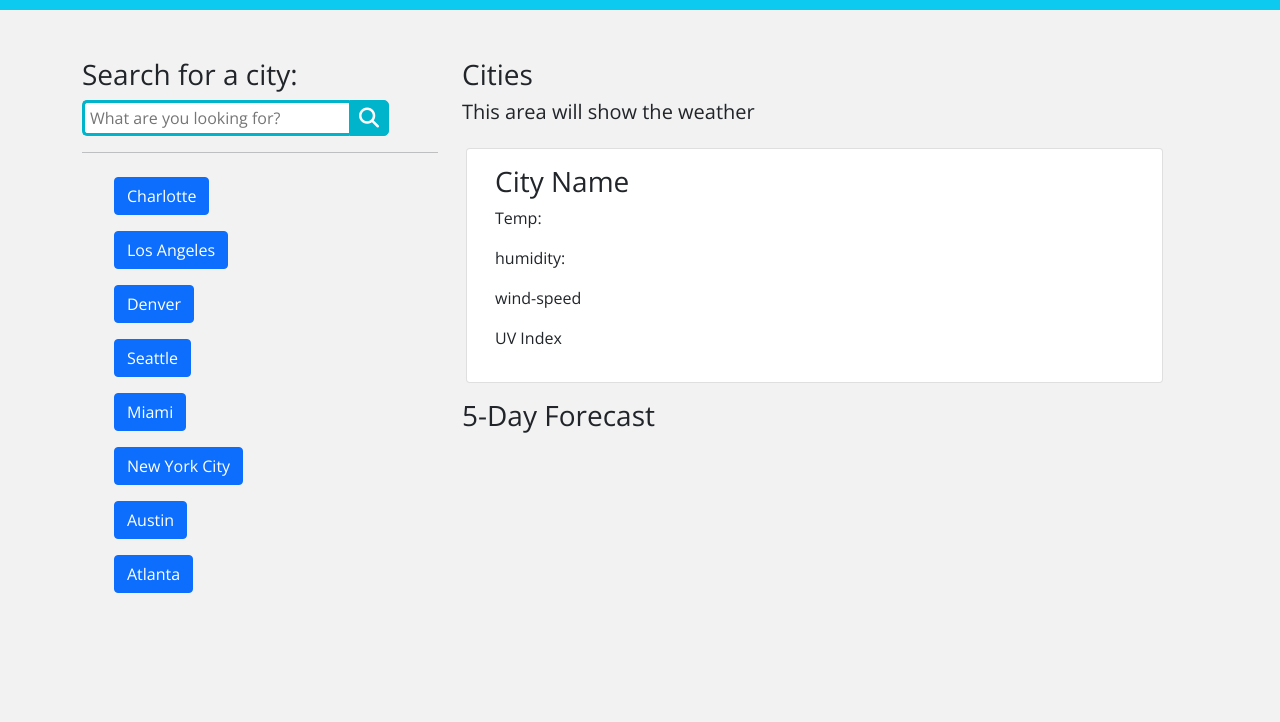
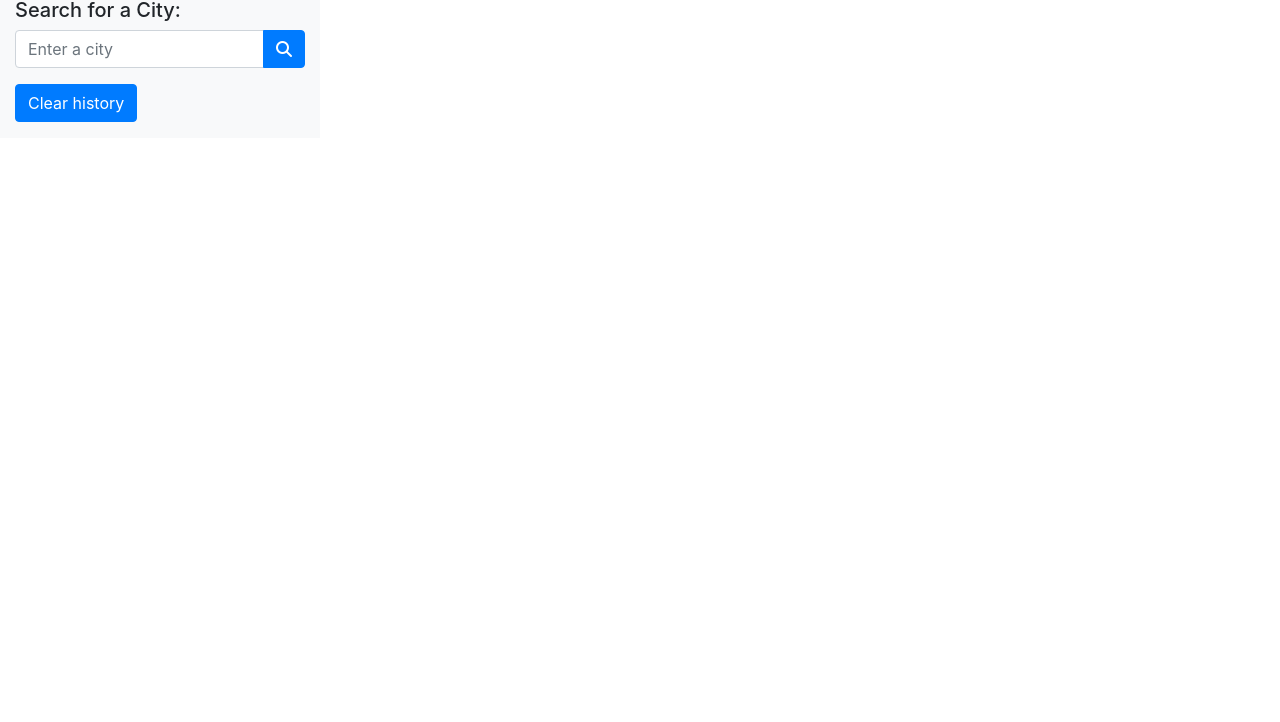
Before and after one commit to devramirez/weather-dashboard, a plain HTML site: page index.html in a window 1280 px wide. Shown: the part 78-800 px from the top of the page. Drawn offline with nearby package versions, Linux system fonts and the light colour scheme.

Commit message:
reformatted html code

```diff
--- a/index.html
+++ b/index.html
@@ -1,80 +1,67 @@
 <!DOCTYPE html>
 <html lang="en">
+
 <head>
     <meta charset="UTF-8">
-    <meta http-equiv="X-UA-Compatible" content="IE=edge">
     <meta name="viewport" content="width=device-width, initial-scale=1.0">
+    <meta http-equiv="X-UA-Compatible" content="ie=edge">
     <link rel="stylesheet" href="https://cdn.jsdelivr.net/npm/bootstrap@5.1.3/dist/css/bootstrap.min.css">
     <link rel="stylesheet" href="https://fonts.googleapis.com/css?family=Hind&amp;display=swap">
-   <link rel="stylesheet" href="assets/style.css">
+    <link rel="stylesheet" href="https://stackpath.bootstrapcdn.com/bootstrap/4.3.1/css/bootstrap.min.css" crossorigin="anonymous">
+    <link rel="stylesheet" href="https://cdnjs.cloudflare.com/ajax/libs/font-awesome/5.11.2/css/all.min.css">
     <title>Weather Dashboard</title>
 </head>
+
+<!-- header section -->
+
 <body>
-<!-- Weather Dashboard layout -->
-    <header class="container-fluid p-3 mb-2 bg-info text-white mb-5 p-3">
-    <div class="d-flex justify-content-center">
+    <header class="container-fluid text-center text-white bg-dark p-2">
         <h1>Weather Dashboard</h1>
+    </header>
+<!-- search for cities section -->
 
-    </div>
-    </header>
-
-    <!-- Two column layout -->
-  <section class="container my-5">
-    <!-- Use row class to create row in the container -->
+    <div class="container-fluid">
         <div class="row">
-      <!-- Use col-* classes for different column sizes on different screens -->
-      <div class="col-12 col-md-8 col-lg-4 justify-content-start">
-        <h3>Search for a city:</h3>
-        <div class="search">
-            <input type="text" class="searchTerm" placeholder="What are you looking for?">
-            <button type="submit" class="searchButton">
-              <i class="fa fa-search"></i>
+            <div class="col-lg-3 bg-light">
+                <h5 class="mt-1">Search for a City:</h5>
+                <div class="input-group mb-3">
+                    <input id="enter-city" type="text" class="form-control" placeholder="Enter a city" aria-label="Enter a city">
+                    <div class="input-group-append">
+                        <button class="btn btn-primary" type="button" id="search-button">
+                            <i class="fas fa-search"></i>
                         </button>
                     </div>
-        <hr>
-        <!-- have a search bar with search button here -->
-        <!-- followed by several cities i.e Charlotte, Los Angeles, Denver, Seattle, New York, etc. -->
-        <!-- adding search bar -->
-
-        <!-- buttons for different cities -->
-        <ul>
-            <li><button class="btn btn-primary my-2" type="button">Charlotte</button></li>
-            <li><button class="btn btn-primary my-2" type="button">Los Angeles</button></li>
-            <li><button class="btn btn-primary my-2" type="button">Denver</button></li>
-            <li><button class="btn btn-primary my-2" type="button">Seattle</button></li>
-            <li><button class="btn btn-primary my-2" type="button">Miami</button></li>
-            <li><button class="btn btn-primary my-2" type="button">New York City</button></li>
-            <li><button class="btn btn-primary my-2" type="button">Austin</button></li>
-            <li><button class="btn btn-primary my-2" type="button">Atlanta</button></li>
-
-        </ul>
-
-
-      </div>
-      <!-- main area showing weather for selected city -->
-      <div class="col-12 col-md-4 col-lg-8">
-            <h3>Cities</h3>
-
-            <h5>This area will show the weather</h5>
-            <div class="row mr-0">
-                <div class="col-lg-11 card m-3" id="weather-today">
-                    <div class="card-body">
-                        <h3 id="city-name" class="city-name align-middle">City Name</h3>
-                        <p id="temperature">Temp:</p>
-                        <p id="humidity">humidity:</p>
-                        <p id="wind-speed">wind-speed</p>
-                        <p id="UV-index">UV Index</p>
                 </div>
 
+                <!-- clear history button -->
+
+                <button class="btn btn-primary mb-3" type="button" id="clear-history">Clear history</button>
+                <form id="history"></form>
+            </div>
+
+            <!-- main section to display weather -->
+
+            <div class="col-lg-9">
+                <div class="row mr-0">
+                    <div class="col-lg-11 card m-3 d-none" id="today-weather">
+                        <div class="card-body">
+                            <h3 id="city-name" class="city-name align-middle"></h3>
+                            <img id="current-pic" alt="">
+                            <p id="temperature"></p>
+                            <p id="humidity"></p>
+                            <p id="wind-speed"></p>
+                            <p id="UV-index"></p>
                         </div>
                     </div>
-            <div class="row" id="fiveday-forecast">
+                </div>
+
+                <!-- display five day forecast -->
+
+                <div class="row d-none" id="fiveday-header">
                     <div class="col-12">
                         <h3>5-Day Forecast</h3>
                     </div>
                 </div>
-    </div>
-    <!-- displaying 5 day forecasefrom cities -->
                 <div class="row">
                     <div class="col-md-2 forecast bg-primary text-white m-2 rounded"></div>
                     <div class="col-md-2 forecast bg-primary text-white m-2 rounded"></div>
@@ -83,7 +70,11 @@
                     <div class="col-md-2 forecast bg-primary text-white m-2 rounded"></div>
                 </div>
             </div>
-  </section>
+        </div>
+    </div>
     <script src="https://kit.fontawesome.com/bb3c3bb97f.js" crossorigin="anonymous"></script>
+    <script src="https://unpkg.com/axios/dist/axios.min.js"></script>
+    <script src="./assets/js/script.js"></script>
 </body>
+
 </html>
```
Lines whose indentation alone changed are shown as unchanged.
